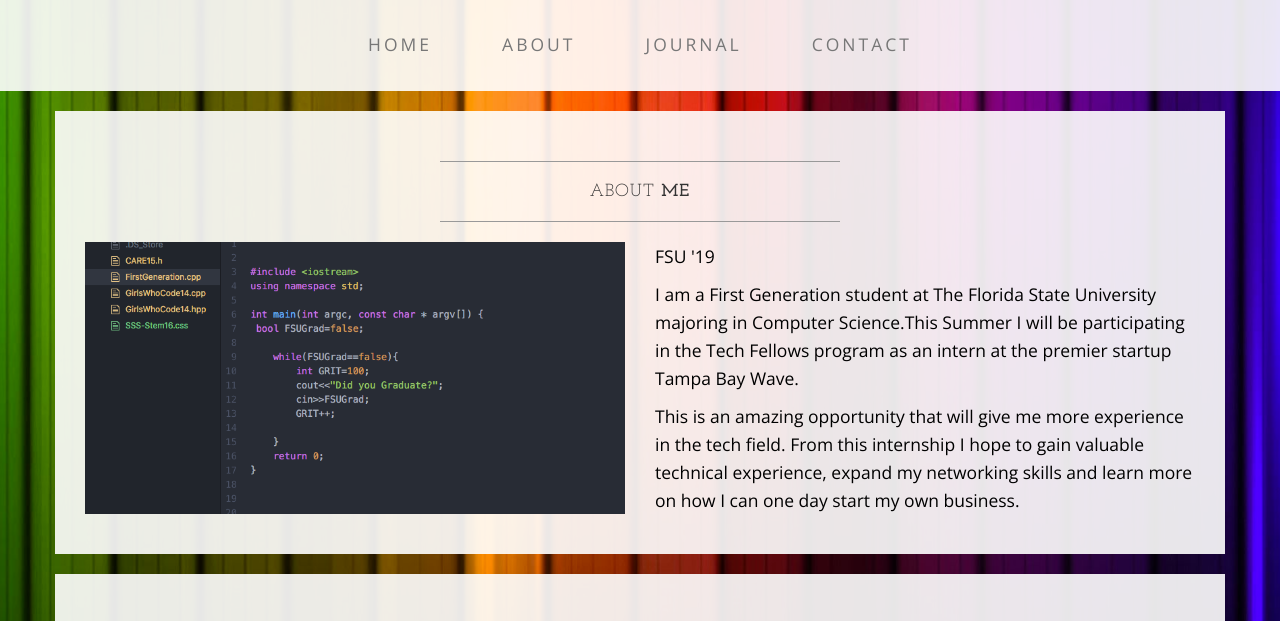
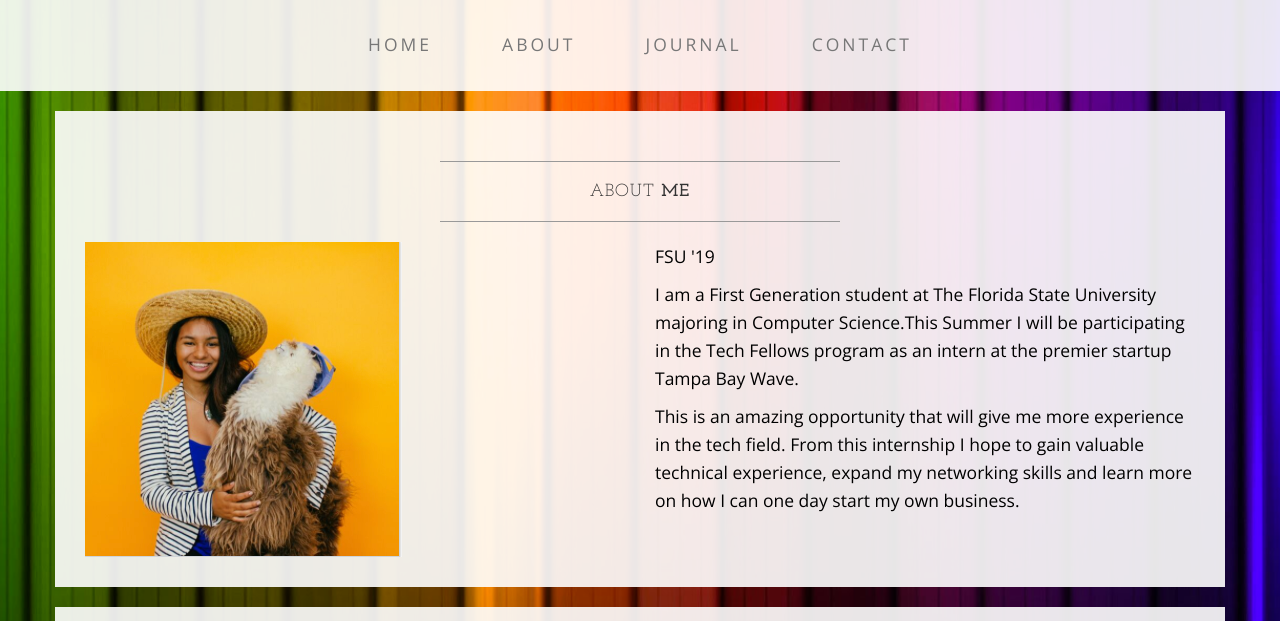
Before and after one commit to GWCangie/GWCangie.github.io, a plain HTML site: page about.html in a window 1280 px wide. Shown: the part 179-800 px from the top of the page. Drawn offline with nearby package versions, Linux system fonts and the light colour scheme.

Commit message:
Update about.html

```diff
--- a/about.html
+++ b/about.html
@@ -83,7 +83,7 @@
                     <hr>
                 </div>
                 <div class="col-md-6">
-                    <img class="img-responsive img-border-left" src="slide-1.png" alt="">
+                    <img class="img-responsive img-border-left" src="about.png" alt="">
                 </div>
                 <div class="col-md-6">
                     <p>FSU '19</p>
```
